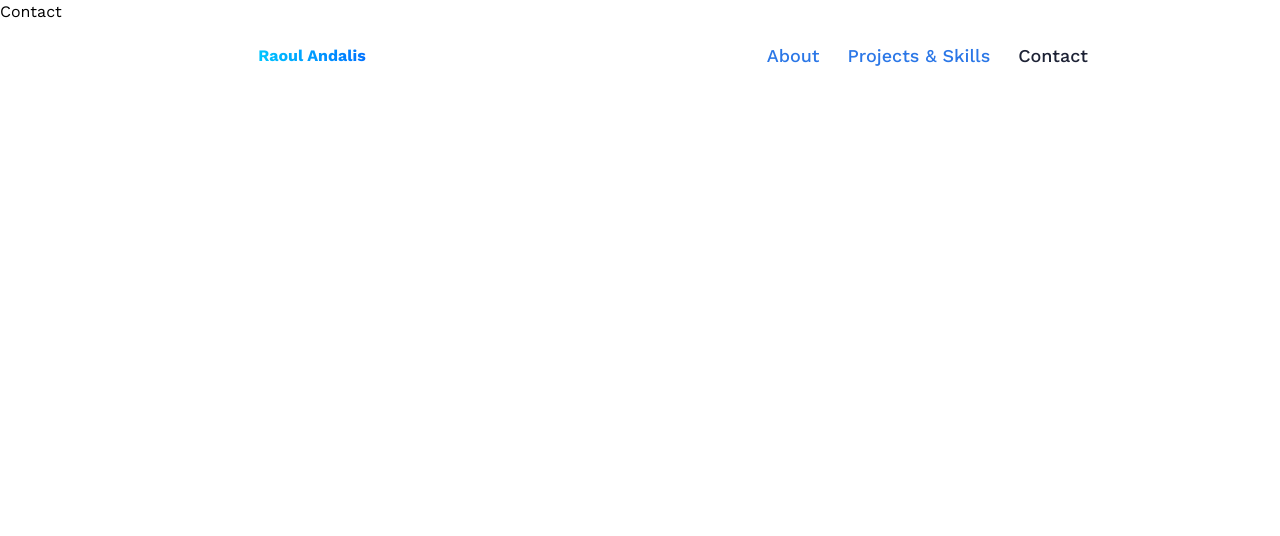
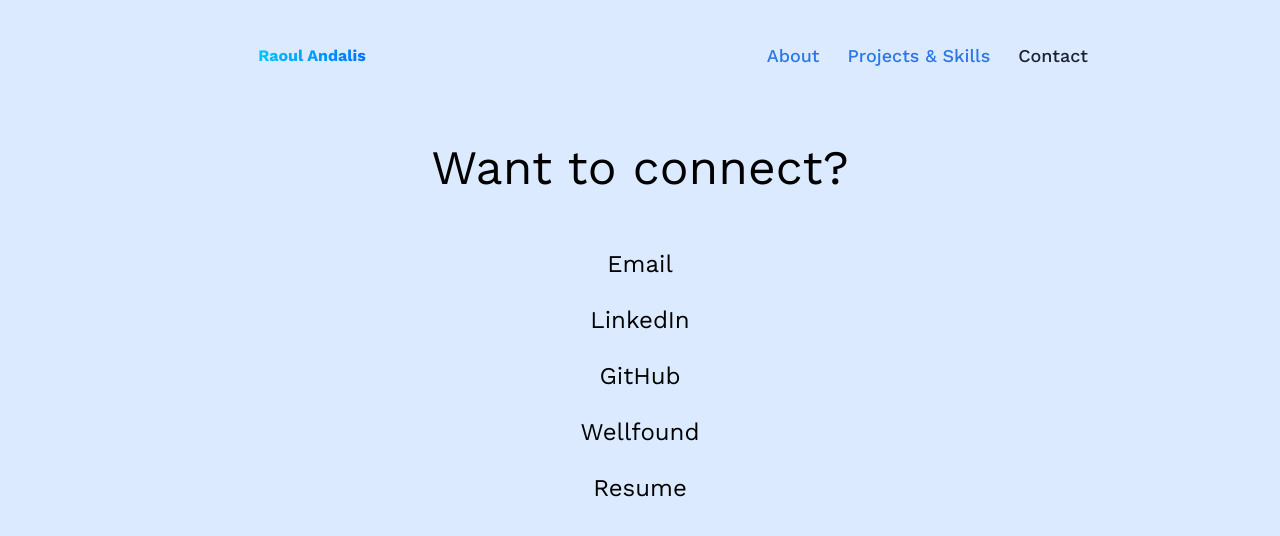
Before and after one commit to raoulandalis/Portfolio-2024, a React (Vite) app: page /contact in a window 1280 px wide. Shown: the top 536 px of the page. Built offline with nearby package versions, Linux system fonts and the light colour scheme.

Commit message:
created layout for contact page

```diff
--- a/src/pages/Contact.jsx
+++ b/src/pages/Contact.jsx
@@ -1,8 +1,30 @@
 import React from 'react'
+import { Link } from 'react-router-dom'
 
 const Contact = () => {
   return (
-    <div>Contact</div>
+    <main className='w-full min-h-screen flex justify-center bg-blue-100'>
+      <div className="max-w-4xl mx-auto my-36 justify-center">
+        <h1 className='text-5xl flex justify-center mb-14'>Want to connect?</h1>
+
+        <div className='flex flex-col items-center gap-6 text-2xl animate-slideUp'>
+          <section>Email</section>
+          <section>
+            <Link to='https://www.linkedin.com/in/raoul-andalis/' target='_blank' className='hover:text-blue-500'>LinkedIn</Link>
+          </section>
+          <section>
+            <Link to='https://github.com/raoulandalis' target='_blank' className='hover:text-blue-500'>GitHub</Link>
+          </section>
+          <section>
+            <Link to='https://wellfound.com/u/raoul-andalis' target='_blank' className='hover:text-blue-500'>Wellfound</Link>
+          </section>
+          <section>
+            <Link to='https://docs.google.com/document/d/1dWfIp819j9MZ5EEpuV2iVjnFB1eBjZlgzOOCOKkmht0/edit?usp=sharing' target='_blank' className='hover:text-blue-500'>Resume</Link>
+          </section>
+        </div>
+
+      </div>
+    </main>
   )
 }
 
```
